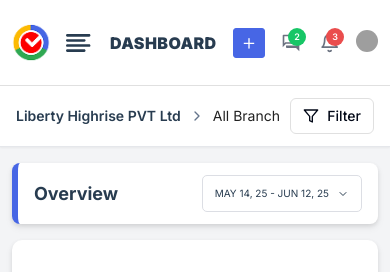
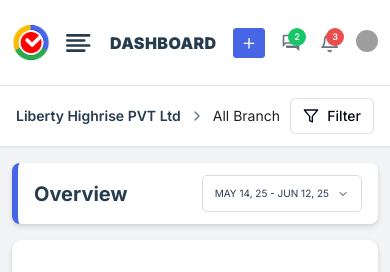
Before and after one commit to soumya85/webpanelEasyDo, a React (Vite) app: page / in a window 390 px wide. Shown: the top 272 px of the page. Built offline with nearby package versions, Linux system fonts and the light colour scheme; grey boxes are pictures that could not be loaded; the HTML template or start-up script is replaced by a standard one.

Commit message:
Make Overview title font bigger on mobile
cgen-1ce51b78433b4617968411eba3630717

```diff
--- a/src/pages/Overview.tsx
+++ b/src/pages/Overview.tsx
@@ -405,7 +405,7 @@ const CustomLegend: React.FC<{ data: any[]; className?: string }> = ({
 // Format currency for salary chart
 const formatCurrency = (value: number) => {
   if (value >= 100000) {
-    return `��${(value / 100000).toFixed(0)}L`;
+    return `₹${(value / 100000).toFixed(0)}L`;
   }
   return `₹${value.toLocaleString()}`;
 };
@@ -622,7 +622,7 @@ const Overview: React.FC = () => {
         >
           {/* Breadcrumb Navigation */}
           <div className="flex justify-start items-center gap-2 sm:gap-[8px] lg:gap-[10px] flex-wrap flex-1">
-            <div className="text-[#283C50] font-inter text-lg sm:text-xl lg:text-base font-bold leading-[20px] sm:leading-[24px] lg:leading-[19.2px]">
+            <div className="text-[#283C50] font-inter text-xl sm:text-xl lg:text-base font-bold leading-[24px] sm:leading-[24px] lg:leading-[19.2px]">
               Overview
             </div>
             <div className="text-[#DBD9D9] font-inter text-sm sm:text-base font-normal leading-[16px] sm:leading-[19.2px] hidden sm:block">
```
